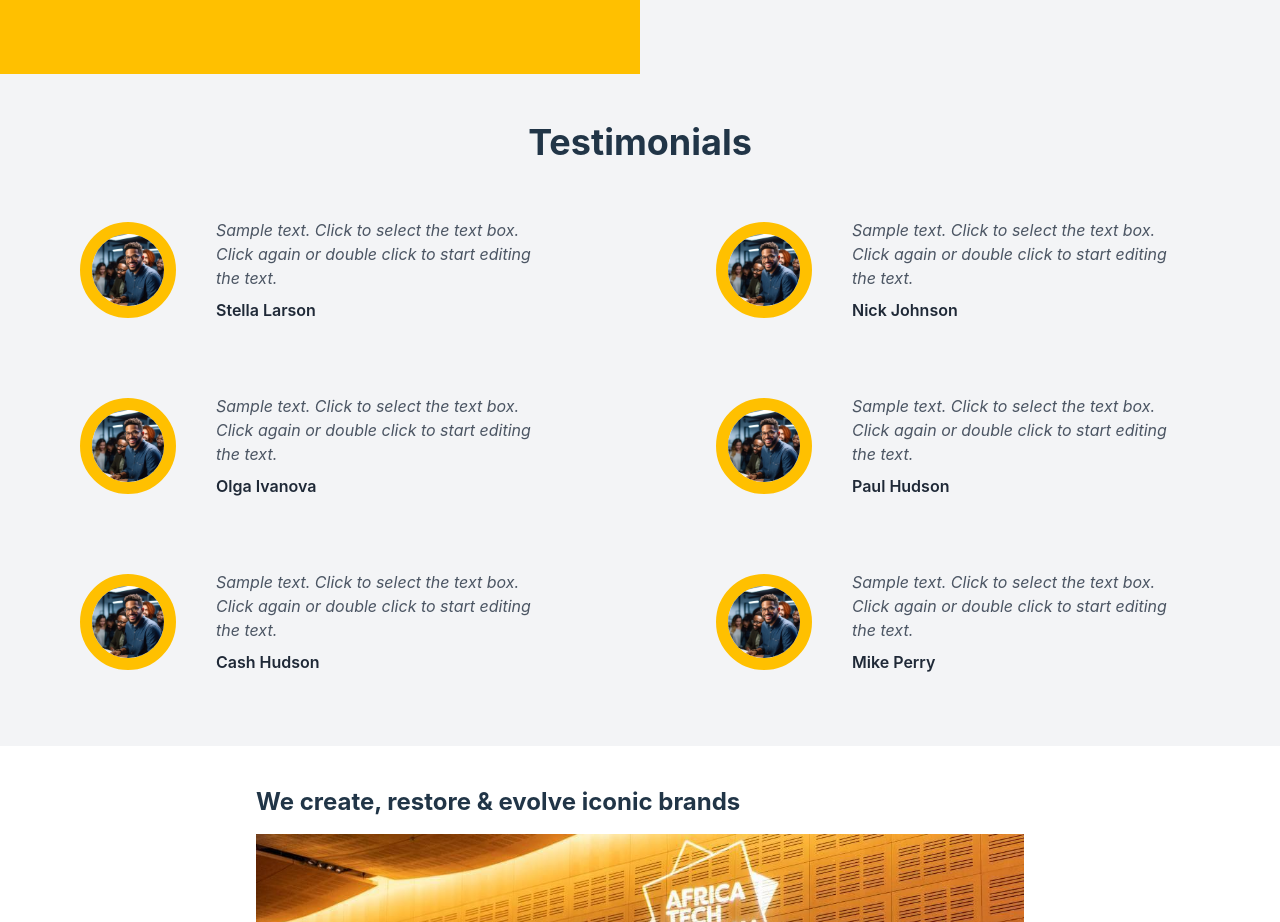
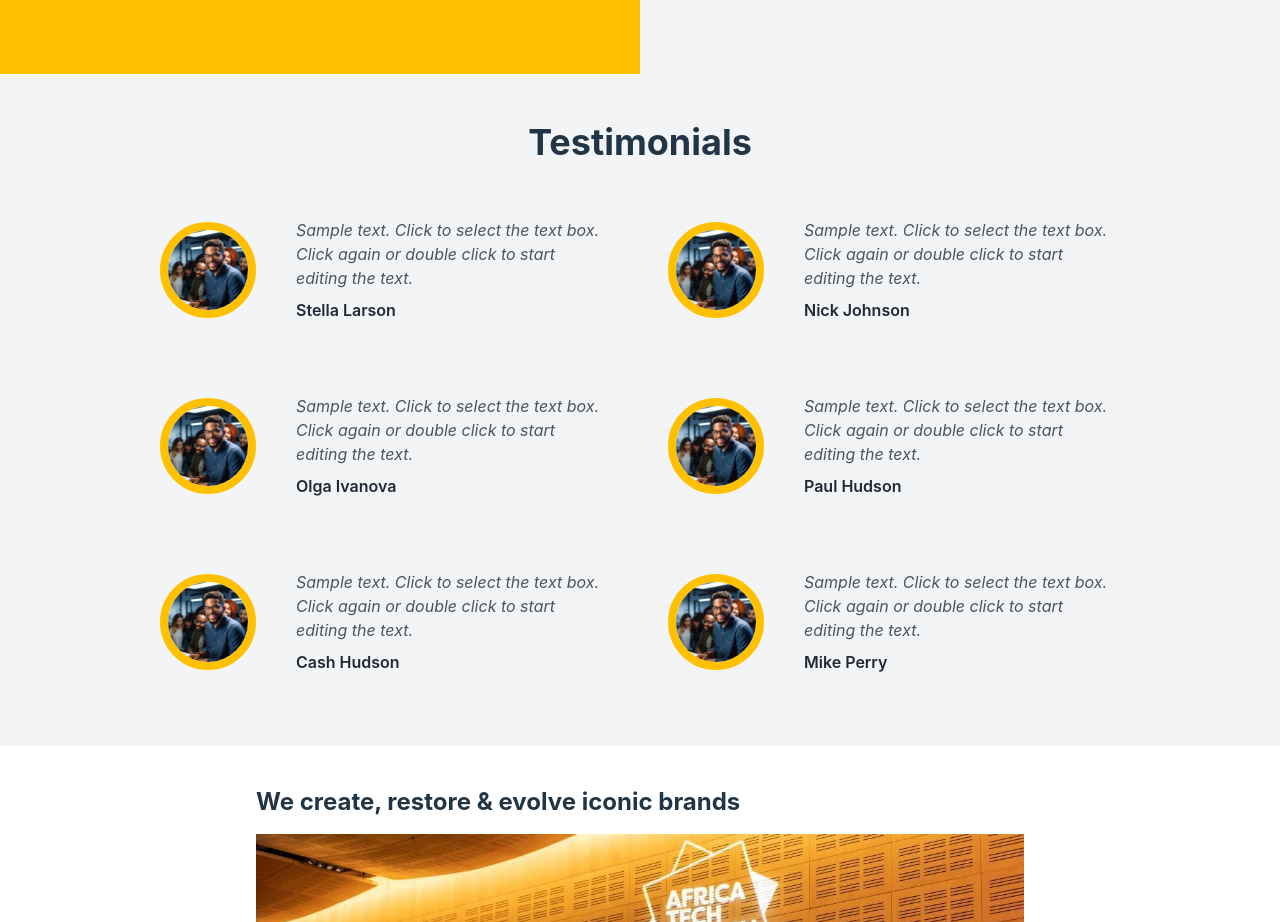
Before and after one commit to kazim110/dorna-front-app, a React (Vite) app: page / in a window 1280 px wide. Shown: the part 4900-5822 px from the top of the page. Built offline with nearby package versions, Linux system fonts and the light colour scheme.

Commit message:
add width to customer section

```diff
--- a/src/components/CostumerSection.jsx
+++ b/src/components/CostumerSection.jsx
@@ -36,7 +36,7 @@ const CostumerSection = () => {
       ];
     return (
         <section id="testimonials" className="bg-gray-100 py-12">
-        <div className="container mx-auto px-4">
+        <div className="container w-[80%] mx-auto px-4">
           {/* Section Header */}
           <h2
             className="text-4xl font-bold text-center mb-8 animate-customAnimationIn2"
@@ -50,13 +50,13 @@ const CostumerSection = () => {
           {testimonials.map((testimonial, index) => (
             <div
               key={index}
-              className="flex items-center bg-none  animate-customAnimationIn2 px-12"
+              className="flex items-center bg-none  animate-customAnimationIn2"
               style={{ animationDelay: `${index * 100}ms` }}
             >
               <img
                 src={testimonial.image}
                 alt={`${testimonial.name}'s testimonial`}
-                className="m-4 w-24 h-24 rounded sm:rounded-full lg:rounded-full object-cover border-[12px] border-customYellow object-cover"
+                className="m-4 w-24 h-24 rounded rounded-full object-cover border-8 border-customYellow object-cover"
               />
               <div className="p-6 text-start flex flex-col items-start">
                 <p className="text-gray-600 italic mb-2">{testimonial.text}</p>
```
